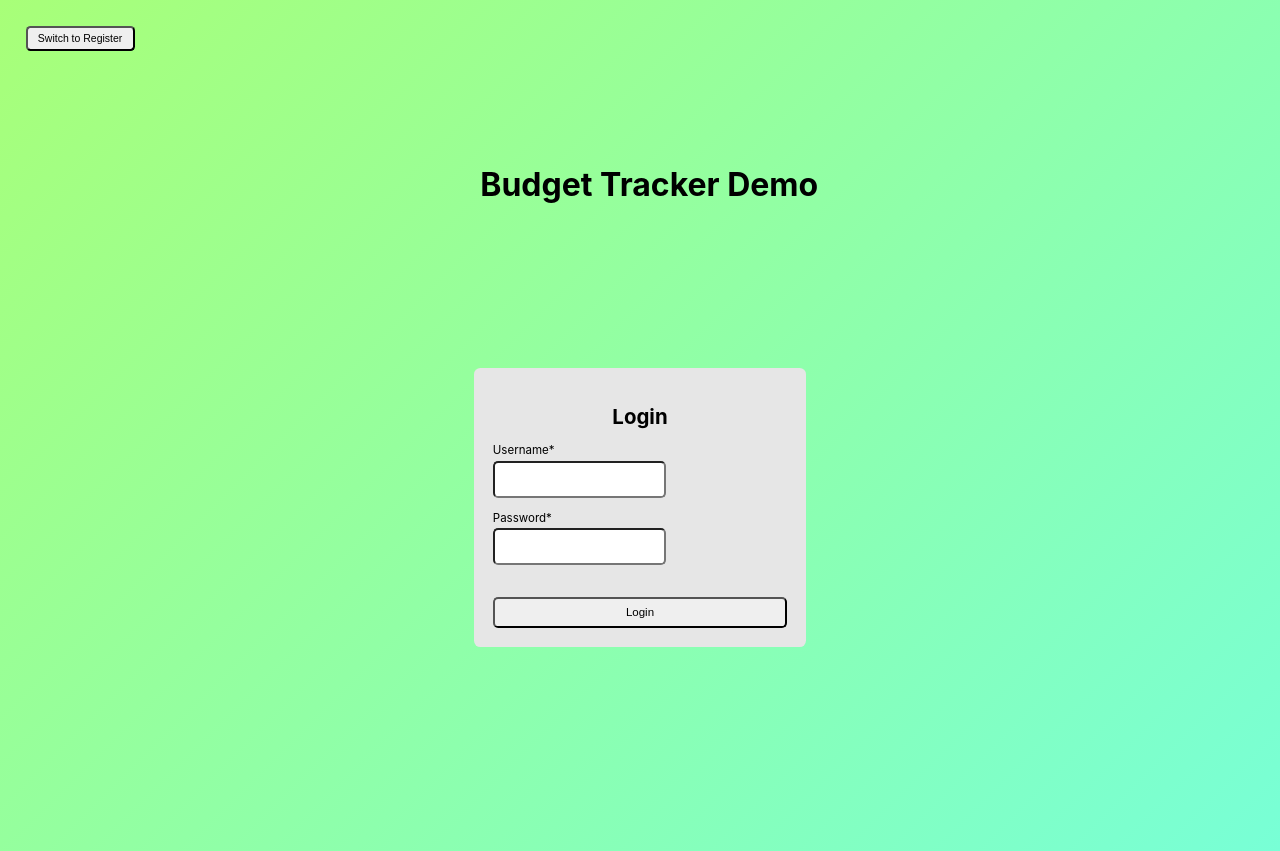
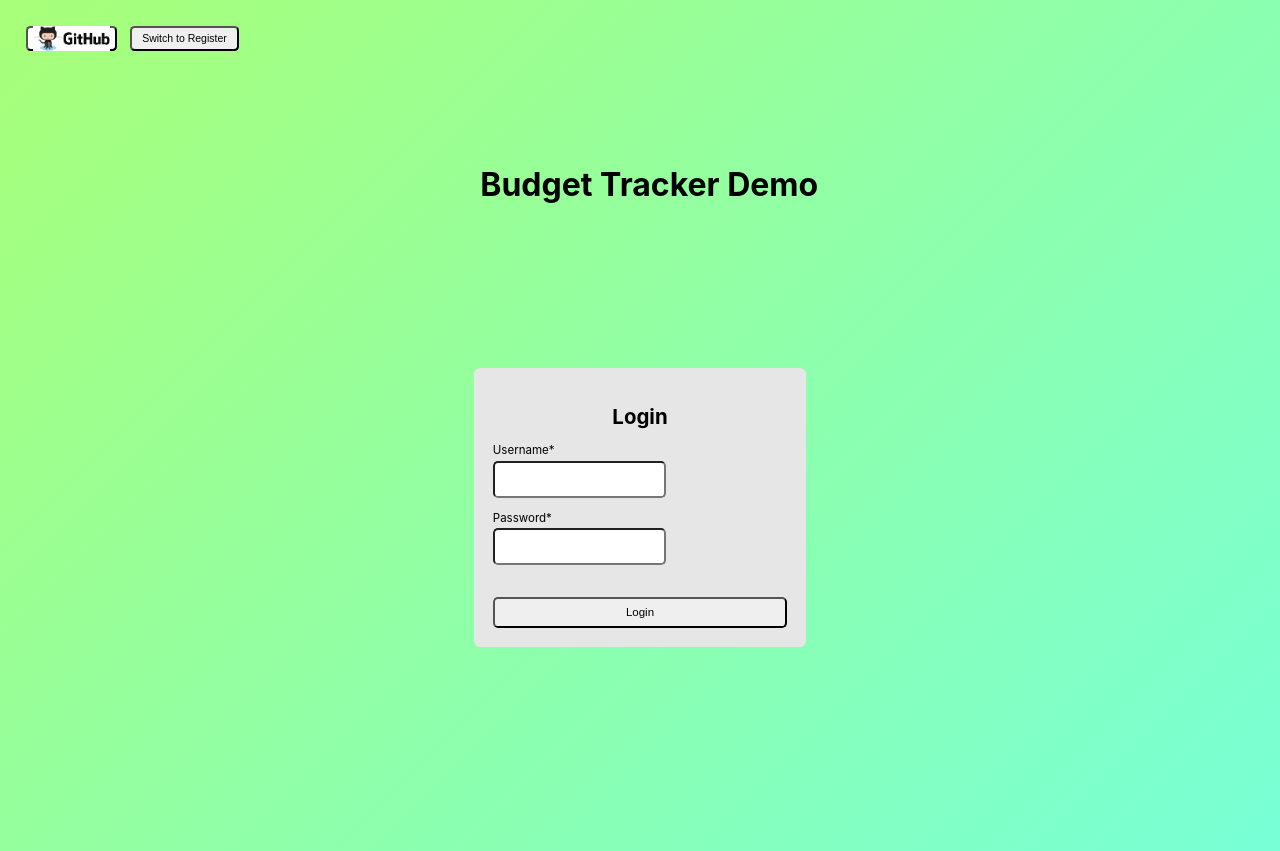
Before and after one commit to budget-tracker-app1/frontend, a React (Create React App) app: page / in a window 1280 px wide. Built offline with nearby package versions, Linux system fonts and the light colour scheme; no server answers; the HTML template or start-up script is replaced by a standard one.

Commit message:
Add link to github repo

```diff
--- a/src/components/AuthPage.tsx
+++ b/src/components/AuthPage.tsx
@@ -1,10 +1,11 @@
 import React, { useEffect, useMemo } from "react";
-import { Box, Button, Heading, Text } from "@chakra-ui/react";
+import { Box, Button, Heading, Image, Link, Text } from "@chakra-ui/react";
 import "./../App.css";
 import RegisterForm from "./RegisterForm";
 import LoginForm from "./LoginForm";
 import { useNavigate } from "react-router-dom";
 import { useAuthStore } from "../store/authStore";
+import githubLogo from "./../assets/img/github.png";
 
 const AuthPage: React.FC = () => {
   const navigate = useNavigate();
@@ -38,6 +39,31 @@ const AuthPage: React.FC = () => {
         p="2vw"
         background="linear-gradient(135deg, #a8ff78, #78ffd6)"
       >
+        <Link href="https://github.com/budget-tracker-app1" isExternal>
+          <Button
+            position="relative"
+            boxShadow="lg"
+            fontSize="0.82vw"
+            bgColor="#FFFFFF"
+            marginRight="1vw"
+            padding="0.4vw"
+            zIndex={10}
+            sx={{
+              height: "2vw",
+              borderRadius: "0.35vw",
+            }}
+            _hover={{
+              bgColor: "#FFFFFF",
+            }}
+          >
+            <Image
+              src={githubLogo}
+              alt="Button Icon"
+              width="inherit"
+              height="inherit"
+            />
+          </Button>
+        </Link>
         <Button
           onClick={toggleForm}
           position="relative"
```
